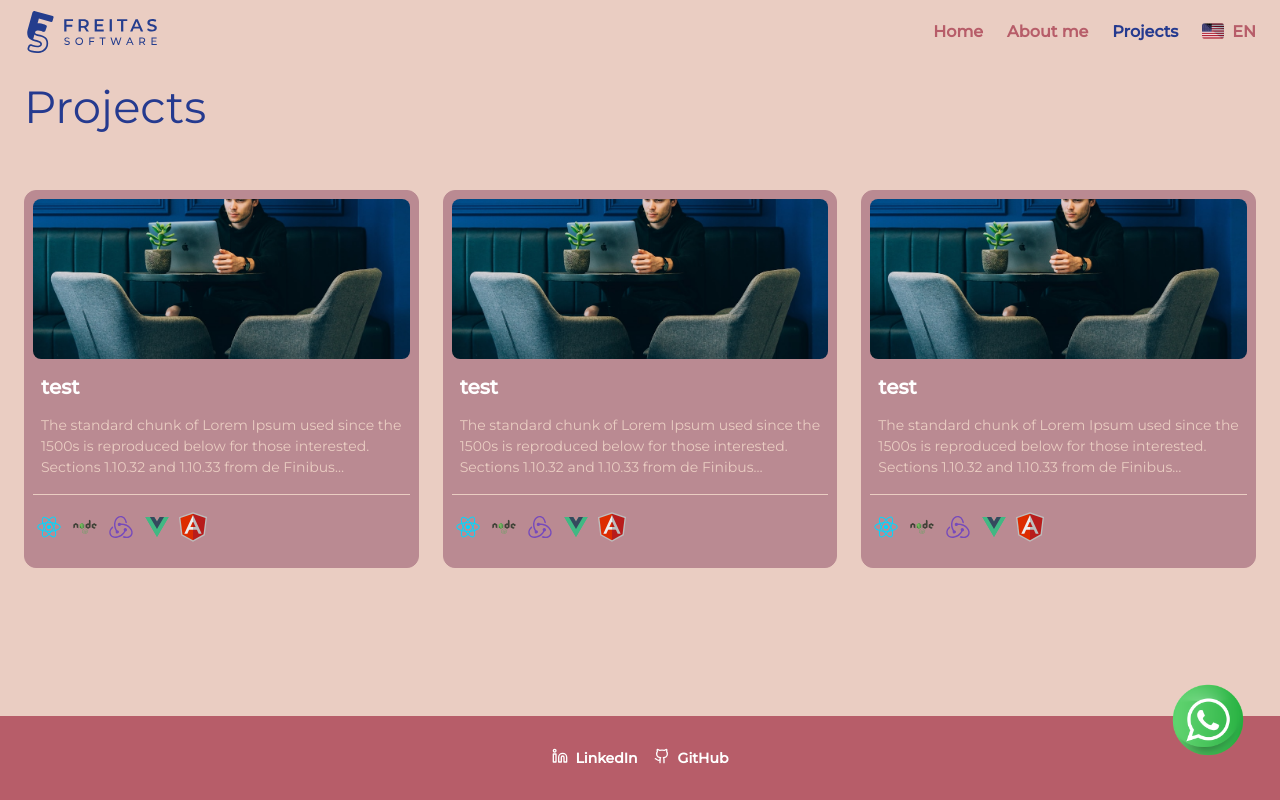
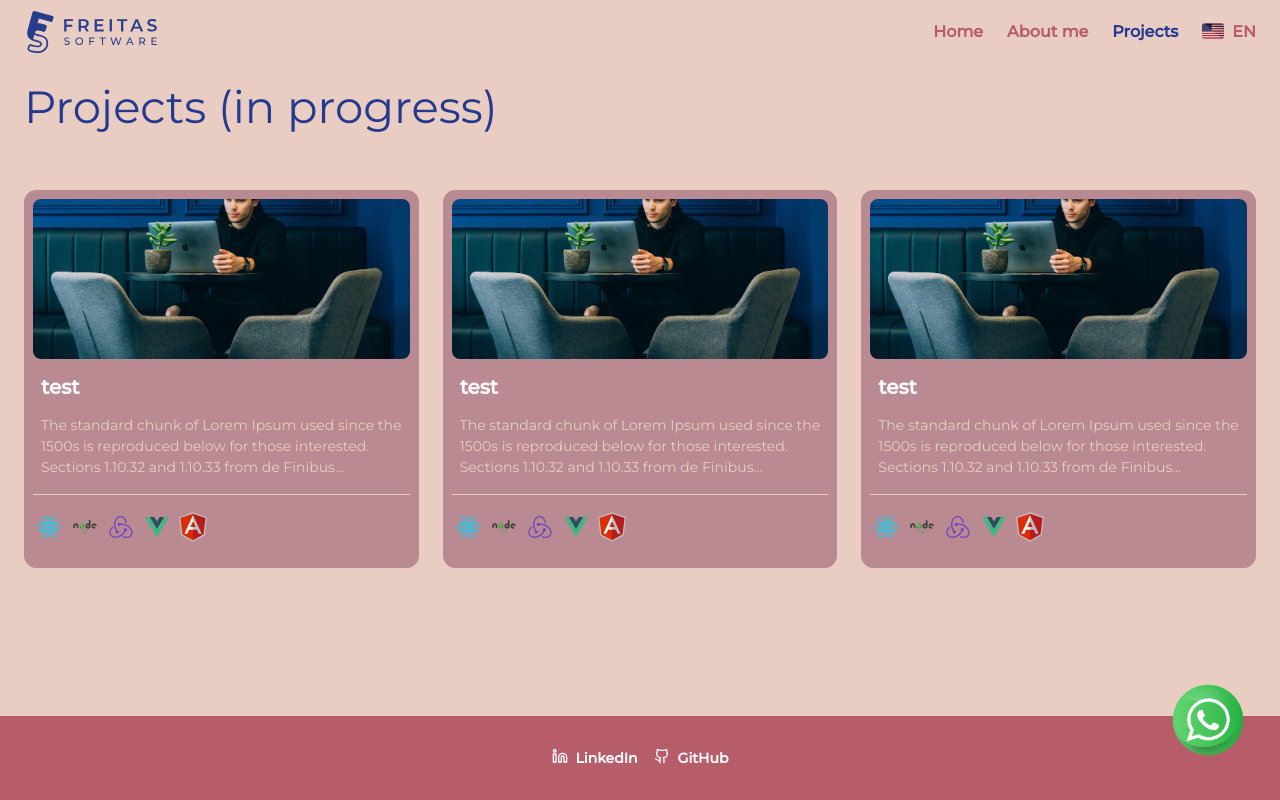
Before and after one commit to gustavo2892/portfolio, a Next.js app: page /en/projects in a window 1280 px wide. Built offline with nearby package versions, Linux system fonts and the light colour scheme; a web font is replaced by a local one.

Commit message:
Add in progress page

```diff
--- a/src/dictionaries/en.json
+++ b/src/dictionaries/en.json
@@ -21,6 +21,7 @@
   "hero-section": {
     "title": "Hello! I'm <b>Gustavo</b>, <br/>a <i>front-end</i> developer."
   },
+  "in-progress": "In Progress",
   "pages": {
     "home": "Home",
     "projects": "Projects",
--- a/src/dictionaries/pt.json
+++ b/src/dictionaries/pt.json
@@ -21,6 +21,7 @@
   "hero-section": {
     "title": "Olá! Sou o <b>Gustavo</b>, <br/>desenvolvedor <i>front-end.</i>"
   },
+  "in-progress": "Em Andamento",
   "pages": {
     "home": "Início",
     "projects": "Projetos",
--- a/src/templates/projects/projects.tsx
+++ b/src/templates/projects/projects.tsx
@@ -11,7 +11,7 @@ export const Projects = async (props: {
   const dictionary = await getDictionary(lang);
 
   return (
-    <PageSkeleton title={dictionary.pages.projects}>
+    <PageSkeleton title={`${dictionary.pages.projects} (${dictionary["in-progress"].toLowerCase()})`}>
       <ProjectsList />
     </PageSkeleton>
   );
```
